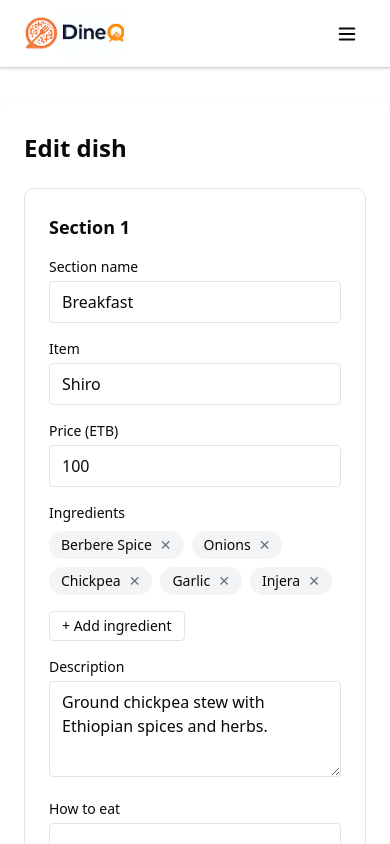
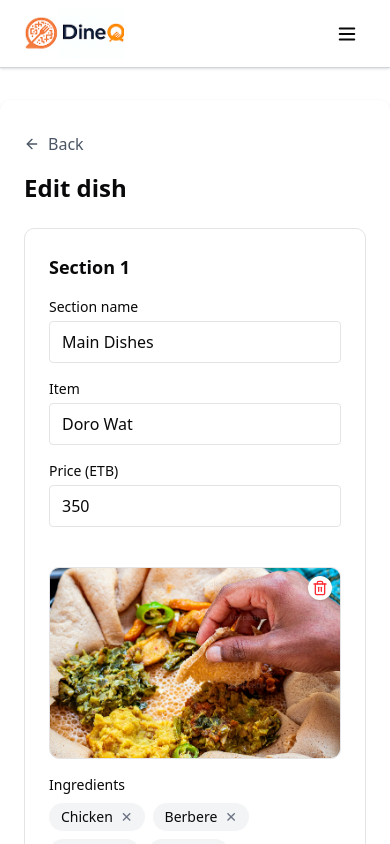
Before and after one commit to RealEskalate/G6-MenuMate, a Next.js app in the folder dineq-frontend/: page /restaurant/dashboard/menu/edit-menu/1 in a window 390 px wide. Shown: the top 844 px of the page. Built offline with nearby package versions, Linux system fonts and the light colour scheme.

Commit message:
fix: mobile responsive edit menu page

```diff
--- /dev/null
+++ b/dineq-frontend/src/app/restaurant/dashboard/menu/data/menu.ts
@@ -0,0 +1,124 @@
+// data/menu.ts
+
+
+export type MenuItem = {
+  id: string;
+  title: string;
+  description: string;
+  price: number;
+  image: string;
+  section: string;
+  category?: string;
+  language?: string;
+  ingredients: string[];
+  howToEat: string;
+};
+
+
+
+export const menuData: MenuItem[] = [
+  {
+    id: "1",
+    title: "Doro Wat",
+    description: "Spicy chicken stew with berbere sauce, served with injera.",
+    price: 350,
+    image: "/loginfood.png",
+    section: "Main Dishes",
+    category: "Breakfast",
+    language: "Amharic",
+    ingredients: ["Chicken", "Berbere", "Onions", "Garlic"],
+    howToEat: "Eat with injera",
+  },
+  {
+    id: "2",
+    title: "Tibs",
+    description: "Sour flatbread served with sautéed meat and vegetables.",
+    price: 350,
+    image: "/loginfood.png",
+    section: "Main Dishes",
+    category: "Breakfast",
+    language: "Amharic",
+    ingredients: ["Beef", "Onions", "Spices", "Vegetables"],
+    howToEat: "Serve hot with injera or bread",
+  },
+  {
+    id: "3",
+    title: "Gomen",
+    description: "Collard greens cooked with garlic, ginger, and spices.",
+    price: 350,
+    image: "/loginfood.png",
+    section: "Main Dishes",
+    category: "Breakfast",
+    language: "Amharic",
+    ingredients: ["Collard greens", "Garlic", "Ginger", "Oil"],
+    howToEat: "Best with injera",
+  },
+  {
+    id: "4",
+    title: "Kitfo",
+    description: "Minced beef tartare with spices and clarified butter.",
+    price: 350,
+    image: "/loginfood.png",
+    section: "Main Dishes",
+    category: "Lunch",
+    language: "Amharic",
+    ingredients: ["Beef", "Spices", "Niter Kibbeh"],
+    howToEat: "Serve with injera or kocho",
+  },
+  {
+    id: "5",
+    title: "Shiro",
+    description: "Ground chickpea stew with Ethiopian spices and herbs.",
+    price: 350,
+    image: "/loginfood.png",
+    section: "Main Dishes",
+    category: "Lunch",
+    language: "Amharic",
+    ingredients: ["Chickpeas", "Berbere", "Onions", "Garlic"],
+    howToEat: "Serve with injera",
+  },
+  {
+    id: "6",
+    title: "Kolo",
+    description: "Roasted barley and chickpeas with spices. Traditional Ethiopian snack.",
+    price: 80,
+    image: "/loginfood.png",
+    section: "Appetizers",
+    category: "",
+    ingredients: ["Barley", "Chickpeas", "Salt", "Spices"],
+    howToEat: "Eat as a snack",
+  },
+  {
+    id: "7",
+    title: "Dabo Kolo",
+    description: "Small pieces of bread seasoned with spices. Perfect appetizer or snack.",
+    price: 80,
+    image: "/loginfood.png",
+    section: "Appetizers",
+    category: "",
+    ingredients: ["Flour", "Butter", "Salt", "Spices"],
+    howToEat: "Snack with tea or coffee",
+  },
+  {
+    id: "8",
+    title: "Ethiopian Coffee",
+    description: "Traditional Ethiopian coffee served in a traditional ceremony. Rich and aromatic.",
+    price: 30,
+    image: "/loginfood.png",
+    section: "Beverages",
+    category: "",
+    ingredients: ["Coffee beans", "Water"],
+    howToEat: "Serve hot in small cups",
+  },
+  {
+    id: "9",
+    title: "Tej",
+    description: "Traditional Ethiopian honey wine. Sweet and refreshing alcoholic beverage.",
+    price: 120,
+    image: "/loginfood.png",
+    section: "Beverages",
+    category: "",
+    ingredients: ["Honey", "Water", "Tej yeast"],
+    howToEat: "Serve chilled",
+  },
+];
--- a/dineq-frontend/src/app/restaurant/dashboard/menu/edit-menu/[id]/page.tsx
+++ b/dineq-frontend/src/app/restaurant/dashboard/menu/edit-menu/[id]/page.tsx
@@ -1,30 +1,27 @@
 "use client";
 
-import { useParams } from "next/navigation";
+import { useParams, useRouter } from "next/navigation";
 import DishEditForm from "@/components/restaurant/menu/dish/DishEditForm";
-
-// Mock data for now
-const dishes = {
-  "1": {
-    id: "1",
-    section: "Breakfast",
-    name: "Shiro",
-    price: 100,
-    ingredients: ["Berbere Spice", "Onions", "Chickpea", "Garlic", "Injera"],
-    description: "Ground chickpea stew with Ethiopian spices and herbs.",
-    howToEat: "",
-    image: "/images/shiro.jpg",
-  },
-};
+import { menuData } from "../../data/menu";
+import { ArrowLeft } from "lucide-react"; // or use a simple text button
 
 export default function EditDishPage() {
   const { id } = useParams();
-  const dish = dishes[id as keyof typeof dishes];
+  const router = useRouter();
+  const dish = menuData.find((item) => item.id === id);
 
   if (!dish) return <div>Dish not found</div>;
 
   return (
     <div className="p-6">
+      <button
+        onClick={() => router.back()}
+        className="flex items-center text-gray-600 hover:text-gray-800 mb-4"
+      >
+        <ArrowLeft className="w-4 h-4 mr-2" />
+        Back
+      </button>
+
       <h1 className="text-2xl font-semibold mb-6">Edit dish</h1>
       <DishEditForm dish={dish} />
     </div>
--- a/dineq-frontend/src/app/restaurant/dashboard/menu/edit-menu/page.tsx
+++ b/dineq-frontend/src/app/restaurant/dashboard/menu/edit-menu/page.tsx
@@ -1,120 +1,55 @@
 "use client";
 
 import SectionEditor from "@/components/restaurant/menu/SectionEditor";
+import { menuData, MenuItem } from "../data/menu";
+import { useRouter } from "next/navigation";
+import { ArrowLeft } from "lucide-react";
 
 export default function MenuEditorPage() {
+  const router = useRouter();
+
+  // group by section
+  const sections = menuData.reduce<Record<string, MenuItem[]>>((acc, dish) => {
+    if (!acc[dish.section]) acc[dish.section] = [];
+    acc[dish.section].push(dish);
+    return acc;
+  }, {});
+
   return (
     <div className="p-6">
+      <button
+        onClick={() => router.back()}
+        className="flex items-center text-gray-600 hover:text-gray-800 mb-4"
+      >
+        <ArrowLeft className="w-4 h-4 mr-2" />
+        Back
+      </button>
       <h1 className="text-2xl font-semibold mb-6">Edit menu</h1>
 
-      {/* Main Dishes Section */}
-      <SectionEditor
-        sectionName="Main Dishes"
-        language="Amharic"
-        categories={[
-          {
-            title: "Breakfast",
-            items: [
-              {
-                id: "1",
-                title: "Doro Wat",
-                description: "Spicy chicken stew with berbere sauce, served with injera.",
-                price: 350,
-                image: "/images/doro_wat.jpg",
-              },
-              {
-                id: "2",
-                title: "Tibs",
-                description: "Sour flatbread served with sautéed meat and vegetables.",
-                price: 350,
-                image: "/images/tibs.jpg",
-              },
-              {
-                id: "3",
-                title: "Gomen",
-                description: "Collard greens cooked with garlic, ginger, and spices.",
-                price: 350,
-                image: "/images/gomen.jpg",
-              },
-            ],
+      {Object.entries(sections).map(([sectionName, items]) => {
+        // group items into categories
+        const categories = items.reduce<Record<string, MenuItem[]>>(
+          (acc, dish) => {
+            const cat = dish.category || "Uncategorized";
+            if (!acc[cat]) acc[cat] = [];
+            acc[cat].push(dish);
+            return acc;
           },
-          {
-            title: "Lunch",
-            items: [
-              {
-                id: "4",
-                title: "Kitfo",
-                description: "Minced beef tartare with spices and clarified butter.",
-                price: 350,
-                image: "/images/kitfo.jpg",
-              },
-              {
-                id: "5",
-                title: "Shiro",
-                description: "Ground chickpea stew with Ethiopian spices and herbs.",
-                price: 350,
-                image: "/images/shiro.jpg",
-              },
-            ],
-          },
-        ]}
-      />
+          {}
+        );
 
-      {/* Appetizers Section */}
-      <SectionEditor
-        sectionName="Appetizers"
-        categories={[
-          {
-            title: "",
-            items: [
-              {
-                id: "6",
-                title: "Kolo",
-                description:
-                  "Roasted barley and chickpeas with spices. Traditional Ethiopian snack.",
-                price: 80,
-                image: "/images/kolo.jpg",
-              },
-              {
-                id: "7",
-                title: "Dabo Kolo",
-                description:
-                  "Small pieces of bread seasoned with spices. Perfect appetizer or snack.",
-                price: 80,
-                image: "/images/dabo_kolo.jpg",
-              },
-            ],
-          },
-        ]}
-      />
-
-      {/* Beverages Section */}
-      <SectionEditor
-        sectionName="Beverages"
-        categories={[
-          {
-            title: "",
-            items: [
-              {
-                id: "8",
-                title: "Ethiopian Coffee",
-                description:
-                  "Traditional Ethiopian coffee served in a traditional ceremony. Rich and aromatic.",
-                price: 30,
-                image: "/images/coffee.jpg",
-              },
-              {
-                id: "9",
-                title: "Tej",
-                description:
-                  "Traditional Ethiopian honey wine. Sweet and refreshing alcoholic beverage.",
-                price: 120,
-                image: "/images/tej.jpg",
-              },
-            ],
-          },
-        ]}
-      />
+        return (
+          <SectionEditor
+            key={sectionName}
+            sectionName={sectionName}
+            language={items[0]?.language ?? "Unknown"}
+            categories={Object.entries(categories).map(([title, catItems]) => ({
+              title,
+              items: catItems,
+            }))}
+          />
+        );
+      })}
     </div>
   );
 }
--- a/dineq-frontend/src/components/common/SignUpForm.tsx
+++ b/dineq-frontend/src/components/common/SignUpForm.tsx
@@ -12,7 +12,7 @@ import { Button } from "@/components/ui/button";
 import { Checkbox } from "@/components/ui/checkbox";
 import { registerUser } from "@/lib/auth-api";
 
-// ✅ Schema for validation
+
 const schema = z
   .object({
     username: z.string().min(3, "Username is required"),
--- a/dineq-frontend/src/components/restaurant/menu/dish/DishEditForm.tsx
+++ b/dineq-frontend/src/components/restaurant/menu/dish/DishEditForm.tsx
@@ -3,23 +3,49 @@
 import { useState } from "react";
 import IngredientTag from "./IngredientTag";
 import FileUpload from "./FileUpload";
+import Image from "next/image";
+import { Trash2 } from "lucide-react";
 
 interface Dish {
   section: string;
-  name: string;
-  price: number | string; // you can normalize later
+  title: string;
+  price: number | string;
   ingredients: string[];
   description?: string;
   howToEat?: string;
+  image?: string; // dish image
 }
 
 export default function DishEditForm({ dish }: { dish: Dish }) {
   const [form, setForm] = useState(dish);
+  const [preview, setPreview] = useState(dish.image || ""); // preview for uploaded image
+
+  // Handle image selection
+  const handleImageChange = (e: React.ChangeEvent<HTMLInputElement>) => {
+    if (e.target.files && e.target.files[0]) {
+      const file = e.target.files[0];
+      const reader = new FileReader();
+      reader.onloadend = () => {
+        setPreview(reader.result as string);
+        setForm({ ...form, image: reader.result as string });
+      };
+      reader.readAsDataURL(file);
+    }
+  };
+
+  // Handle image delete
+  const handleDeleteImage = () => {
+    setPreview("");
+    setForm({ ...form, image: "" });
+  };
 
   return (
     <div className="border rounded-lg p-6">
       <h2 className="text-lg font-semibold mb-4">Section 1</h2>
 
+      {/* Responsive layout for inputs + image */}
+      <div className="flex flex-col md:flex-row gap-6">
+        <div className="flex-1">
           {/* Section name */}
           <label className="block text-sm mb-1">Section name</label>
           <input
@@ -33,8 +59,8 @@ export default function DishEditForm({ dish }: { dish: Dish }) {
           <label className="block text-sm mb-1">Item</label>
           <input
             type="text"
-        value={form.name}
-        onChange={(e) => setForm({ ...form, name: e.target.value })}
+            value={form.title}
+            onChange={(e) => setForm({ ...form, title: e.target.value })}
             className="w-full border rounded px-3 py-2 mb-4"
           />
 
@@ -46,21 +72,62 @@ export default function DishEditForm({ dish }: { dish: Dish }) {
             onChange={(e) => setForm({ ...form, price: e.target.value })}
             className="w-full border rounded px-3 py-2 mb-4"
           />
+        </div>
+
+        {/* Image upload + preview */}
+          <div className="flex flex-col items-center md:w-1/3">
+            {preview ? (
+              <div className="relative w-full h-48 md:h-36 border rounded-lg overflow-hidden">
+                <Image
+                  src={preview}
+                  alt="Dish preview"
+                  fill
+                  className="object-cover"
+                />
+                {/* Delete icon */}
+                <button
+                  onClick={handleDeleteImage}
+                  className="absolute top-2 right-2 bg-white rounded-full p-1 shadow hover:bg-gray-100"
+                >
+                  <Trash2 className="w-4 h-4 text-red-500" />
+                </button>
+              </div>
+            ) : (
+              <label className="w-full h-48 md:h-36 border-2 border-dashed rounded-lg flex items-center justify-center text-gray-400 cursor-pointer hover:border-orange-400">
+                <span className="text-sm">Upload image</span>
+                <input
+                  type="file"
+                  accept="image/*"
+                  onChange={handleImageChange}
+                  className="hidden"
+                />
+              </label>
+            )}
+          </div>
+
+      </div>
 
       {/* Ingredients */}
-      <label className="block text-sm mb-2">Ingredients</label>
+      <label className="block text-sm mb-2 mt-4">Ingredients</label>
       <div className="flex flex-wrap gap-2 mb-4">
         {form.ingredients.map((ing: string, i: number) => (
           <IngredientTag
             key={i}
             label={ing}
             onRemove={() =>
-              setForm({ ...form, ingredients: form.ingredients.filter((_:string, idx:number) => idx !== i) })
+              setForm({
+                ...form,
+                ingredients: form.ingredients.filter(
+                  (_: string, idx: number) => idx !== i
+                ),
+              })
             }
           />
         ))}
       </div>
-      <button className="px-3 py-1 text-sm border rounded">+ Add ingredient</button>
+      <button className="px-3 py-1 text-sm border rounded">
+        + Add ingredient
+      </button>
 
       {/* Description */}
       <label className="block text-sm mb-1 mt-4">Description</label>
```
Also changed, not shown: dineq-frontend/src/app/auth/manager-signup/page.tsx (+10 -8 lines), dineq-frontend/src/app/auth/user-signup/page.tsx (+11 -9 lines), dineq-frontend/src/components/restaurant/menu/SectionEditor.tsx (+13 -5 lines). Lines whose indentation alone changed are shown as unchanged.
